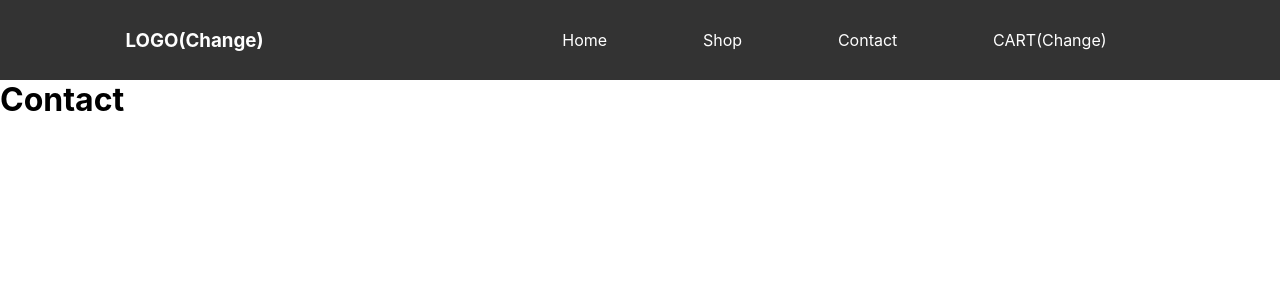
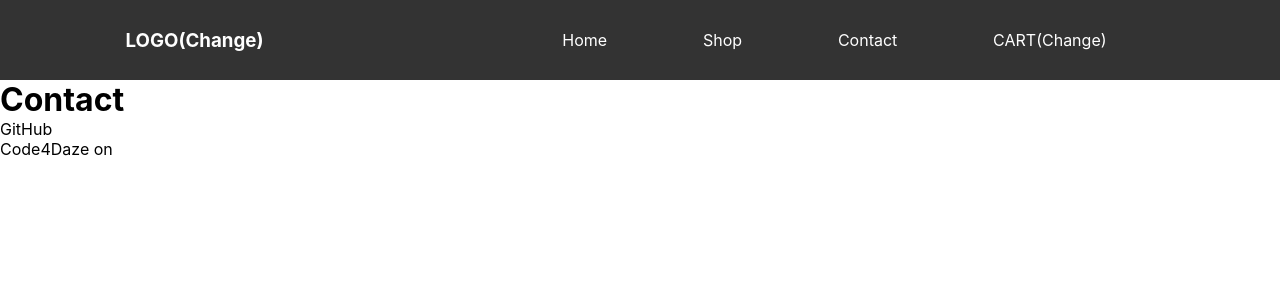
Before and after one commit to Daze-bot/shopping-cart, a React (Create React App) app: page /contact in a window 1280 px wide. Shown: the top 300 px of the page. Built offline with nearby package versions, Linux system fonts and the light colour scheme.

Commit message:
Add new contact and test new laptop

```diff
--- a/src/components/Contact.js
+++ b/src/components/Contact.js
@@ -3,7 +3,8 @@ import React from "react";
 const Contact = () => {
   return (
     <div>
-      <h1>Contact</h1>
+      <h1>Contact</h1>GitHub
+      <p>Code4Daze on </p>
     </div>
   );
 };
```
